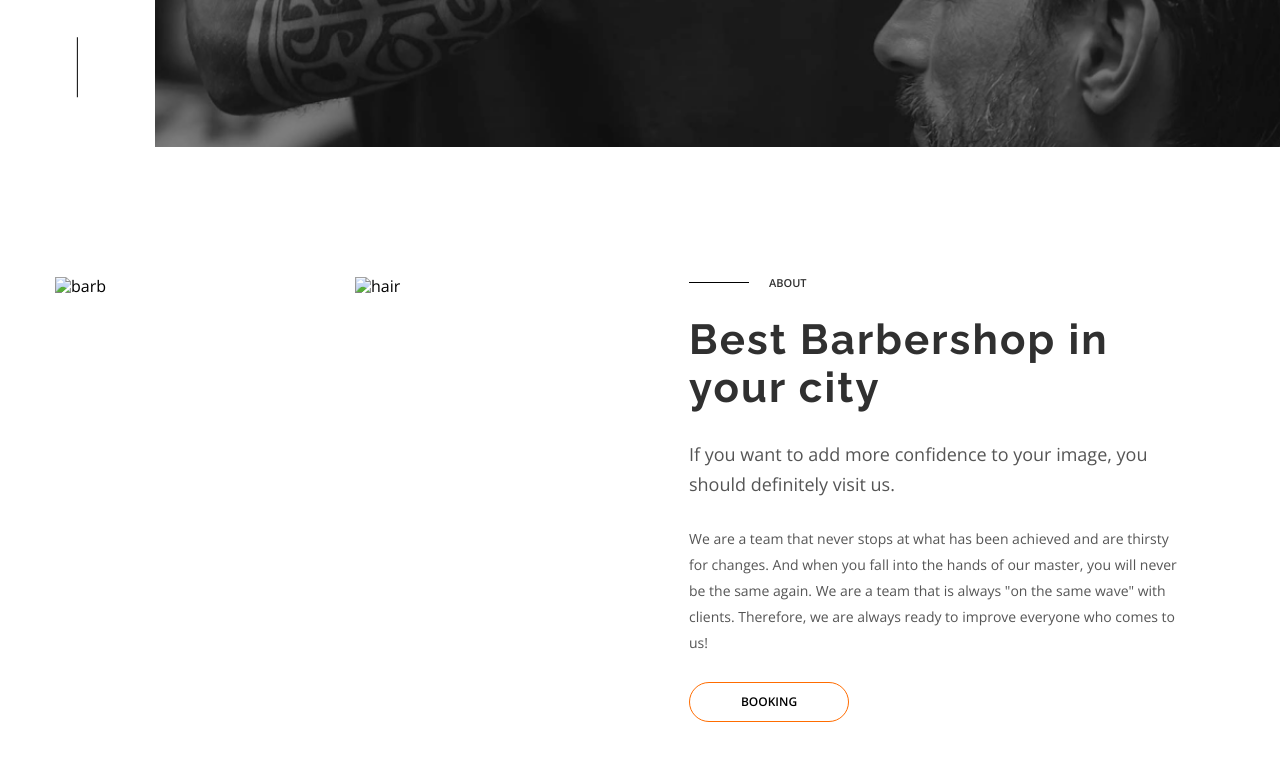
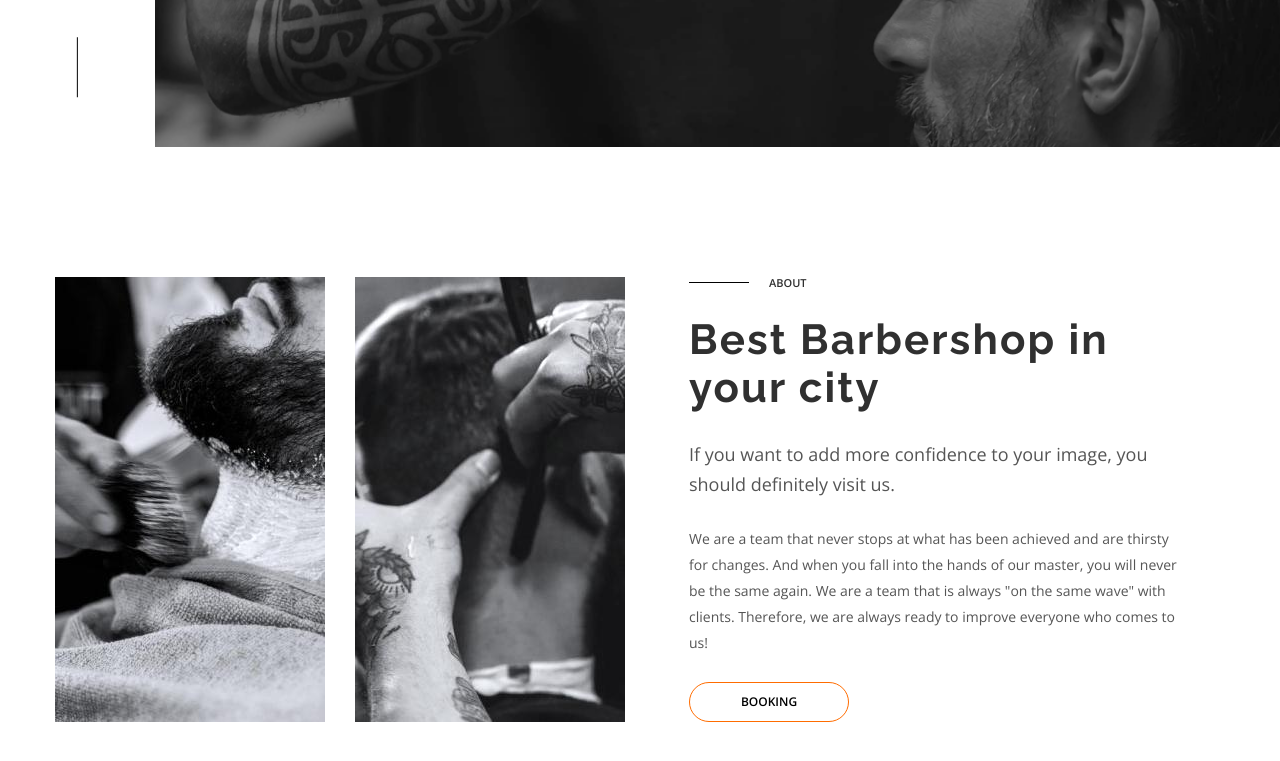
Before and after one commit to serheihimself/barbershop, a plain HTML site: page index.html in a window 1280 px wide. Shown: the part 533-1294 px from the top of the page. Drawn offline with nearby package versions, Linux system fonts and the light colour scheme; the site is published under a folder, as on GitHub Pages, so addresses that start at the root find nothing.

Commit message:
ref commit

```diff
--- a/index.html
+++ b/index.html
@@ -73,8 +73,8 @@
       <section class="section">
         <div class="offer__section container">
           <div class="offer__section_wrapper">
-            <img src="/images/barb.jpg" alt="barb" width="270" height="445" />
-            <img src="/images/hair.jpg" alt="hair" width="270" height="445" />
+            <img src="./images/barb.jpg" alt="barb" width="270" height="445" />
+            <img src="./images/hair.jpg" alt="hair" width="270" height="445" />
           </div>
           <div class="offer__section_box">
             <p class="offer__section_description">About</p>
```
